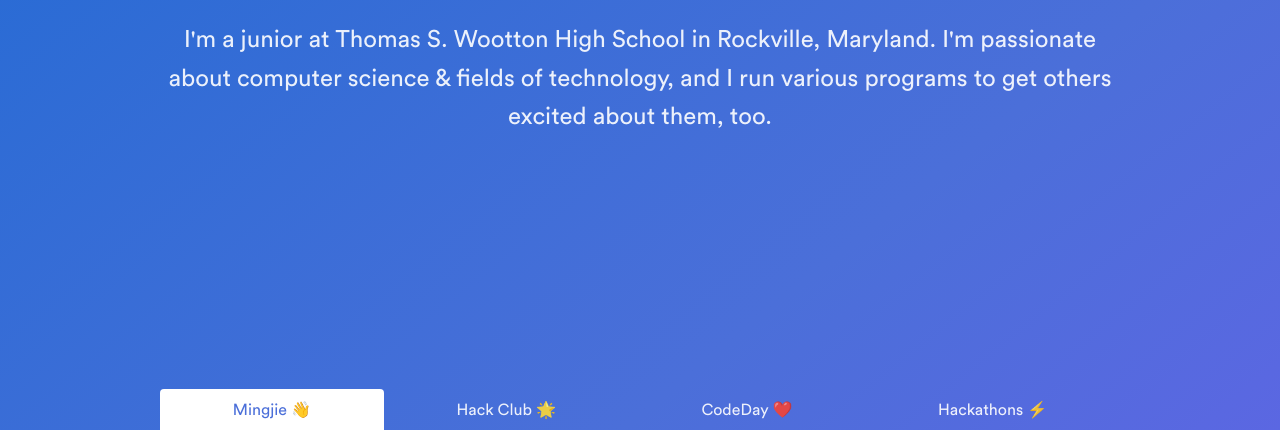
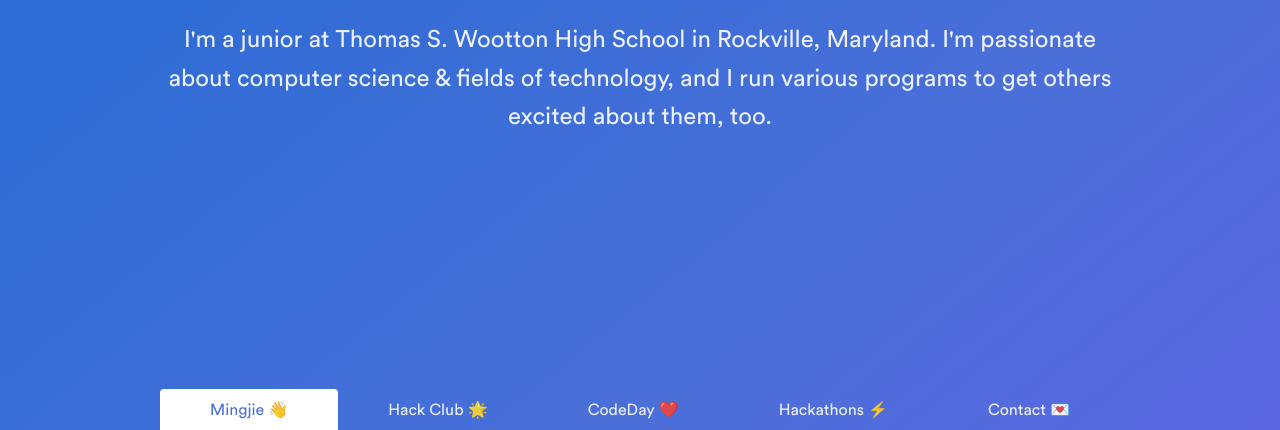
Before and after one commit to Toba-O/mingjie, a website: page src/static/index.html in a window 1280 px wide. Shown: the part 370-800 px from the top of the page. Drawn offline with nearby package versions, Linux system fonts and the light colour scheme; files that its build step writes are made by us from their sources.

Commit message:
Uncomment contact section

```diff
--- a/src/static/index.html
+++ b/src/static/index.html
@@ -51,8 +51,8 @@
 						<li><a href="#hackclub">Hack Club 🌟</a></li>
 						<li><a href="#codeday">CodeDay ❤️</a></li>
 						<li><a href="#hackathons">Hackathons ⚡️</a></li>
-						<!-- <li><a>Other</a></li>
-						<li><a>Contact</a></li> -->
+						<li><a href="#contact">Contact 💌</a></li>
+						<!-- <li><a>Other</a></li> -->
 					</ul>
 				</div>
 			</nav>
```
